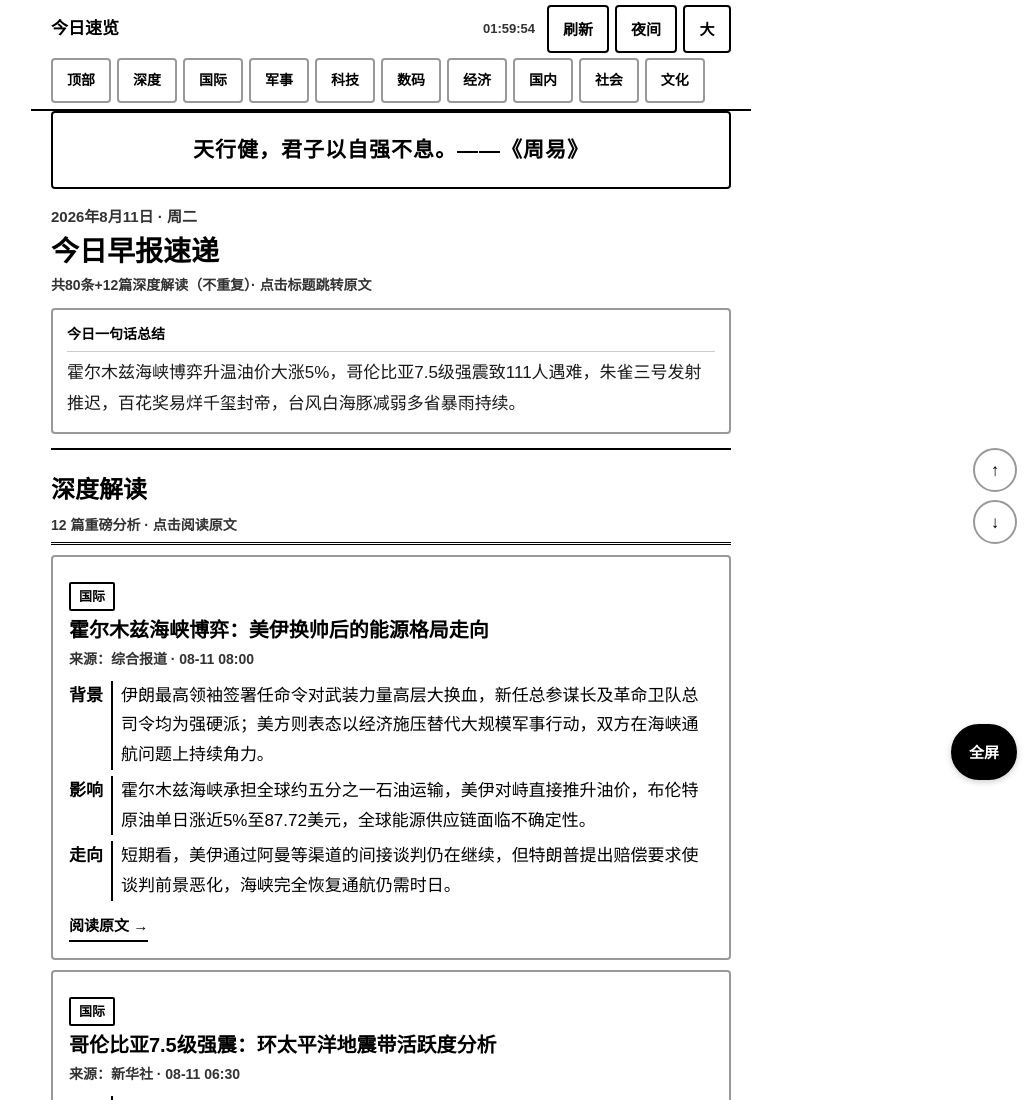
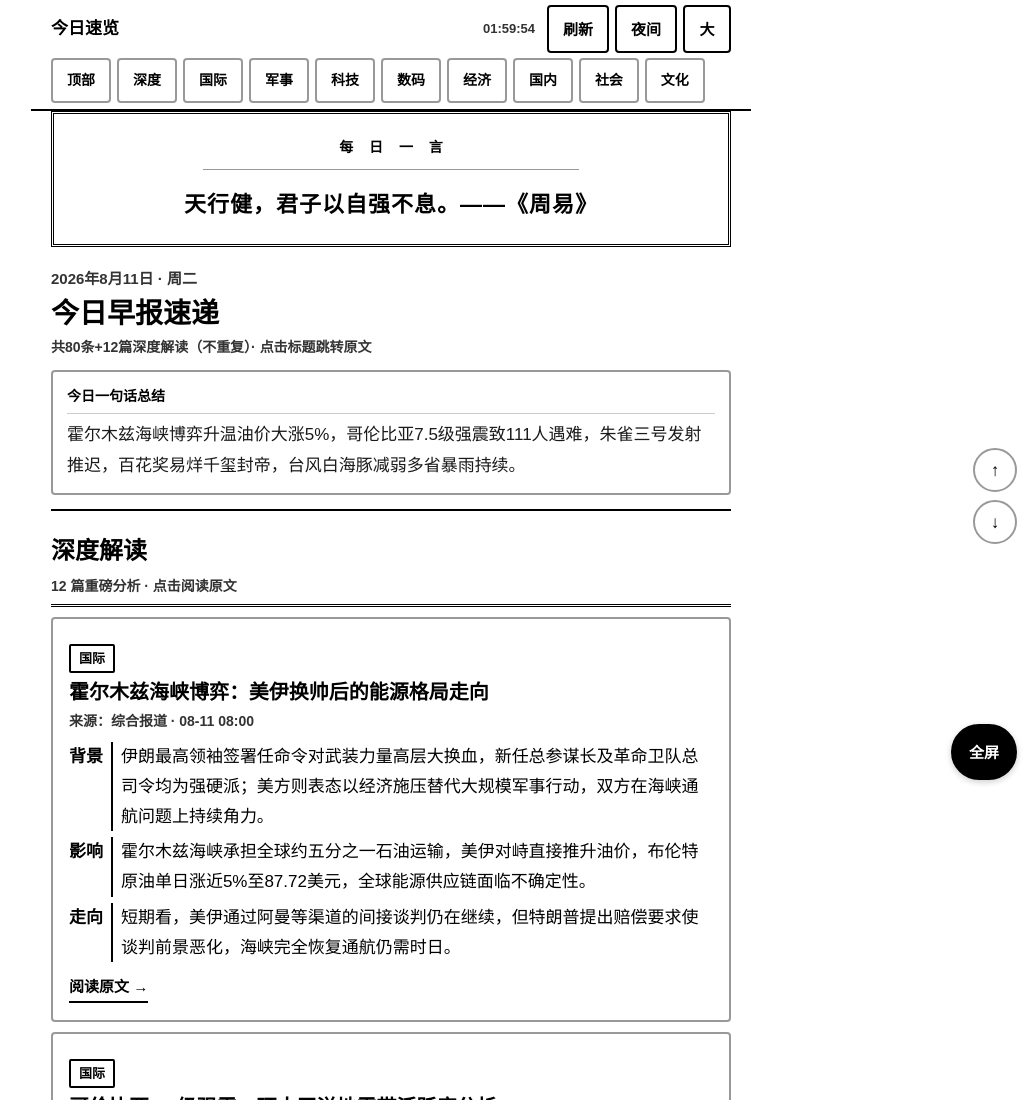
Before and after one commit to Yoshi886/news-eink, a plain HTML site: page index.html in a window 1280 px wide. Shown: the top 1100 px of the page, without its empty margins (249-1280 px from the left). Drawn offline with Linux system fonts and the light colour scheme.

Commit message:
Redesign quote block with newspaper style

```diff
--- a/index.html
+++ b/index.html
@@ -144,15 +144,31 @@ body{
   scroll-margin-top:140px;
 }
 .hero-quote{
-  font-size:0.875rem;
-  color:var(--ink);
+  margin-bottom:18px;
+  padding:20px 24px 18px;
+  border:3px double var(--ink);
+  text-align:center;
+  line-height:1.9;
+}
+.hero-quote-label{
+  display:block;
+  font-size:0.5833rem;
+  font-weight:800;
+  letter-spacing:6px;
+  padding-left:6px;
+  margin-bottom:8px;
+}
+.hero-quote-sep{
+  display:block;
+  border:0;
+  border-top:1px solid var(--line-2);
+  margin:0 auto 14px;
+  width:60%;
+}
+.hero-quote-text{
+  display:block;
+  font-size:0.9167rem;
   font-weight:700;
-  margin-bottom:14px;
-  padding:18px 16px;
-  border:2px solid var(--ink);
-  border-radius:4px;
-  line-height:1.8;
-  text-align:center;
   letter-spacing:1px;
 }
 body.dark .hero-quote{background:#111}
@@ -432,7 +448,11 @@ body.dark .hero-summary{border-color:#666}
 
 <!-- ===== Hero ===== -->
 <section class="hero" id="hero">
-  <div class="hero-quote" id="hero-quote">千里之行，始于足下。——老子</div>
+  <div class="hero-quote" id="hero-quote">
+    <span class="hero-quote-label">每 日 一 言</span>
+    <hr class="hero-quote-sep">
+    <span class="hero-quote-text" id="hero-quote-text">天行健，君子以自强不息。——《周易》</span>
+  </div>
   <div class="hero-date">2026年8月4日 · 周二</div>
   <h1 class="hero-title">今日新闻速览</h1>
   <p class="hero-sub">共 80 条 + 12 篇深度解读（不重复）· 点击标题跳转原文</p>
@@ -834,7 +854,7 @@ function tryUpdateNews(){
 function applyNewsData(d){
   var hero=document.querySelector('.hero');
   if(hero){
-    var quoteEl=document.getElementById('hero-quote');
+    var quoteEl=document.getElementById('hero-quote-text');
     if(quoteEl&&d.quote)quoteEl.textContent=d.quote;
     var dateEl=hero.querySelector('.hero-date');
     if(dateEl&&d.date){
```
